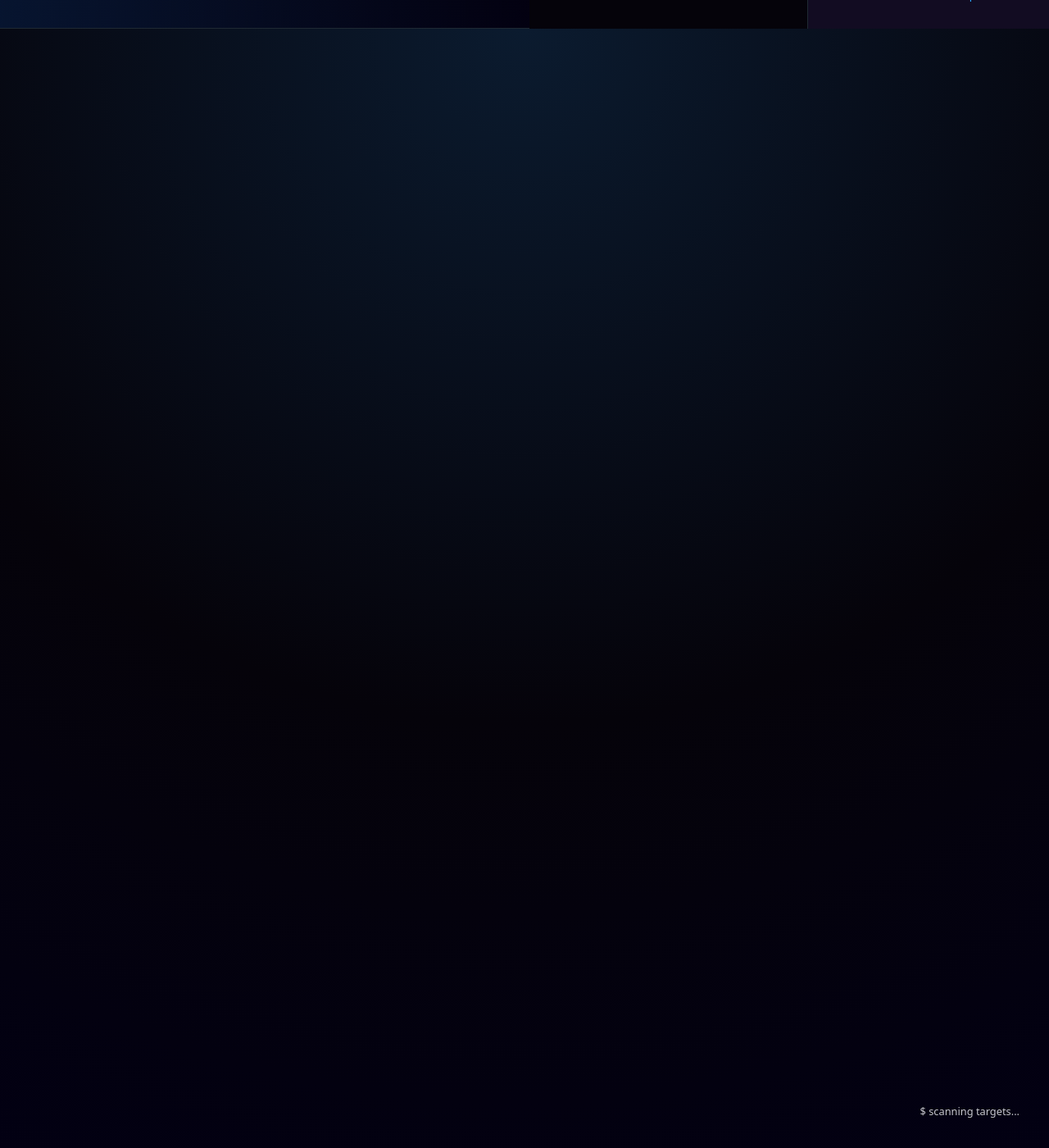
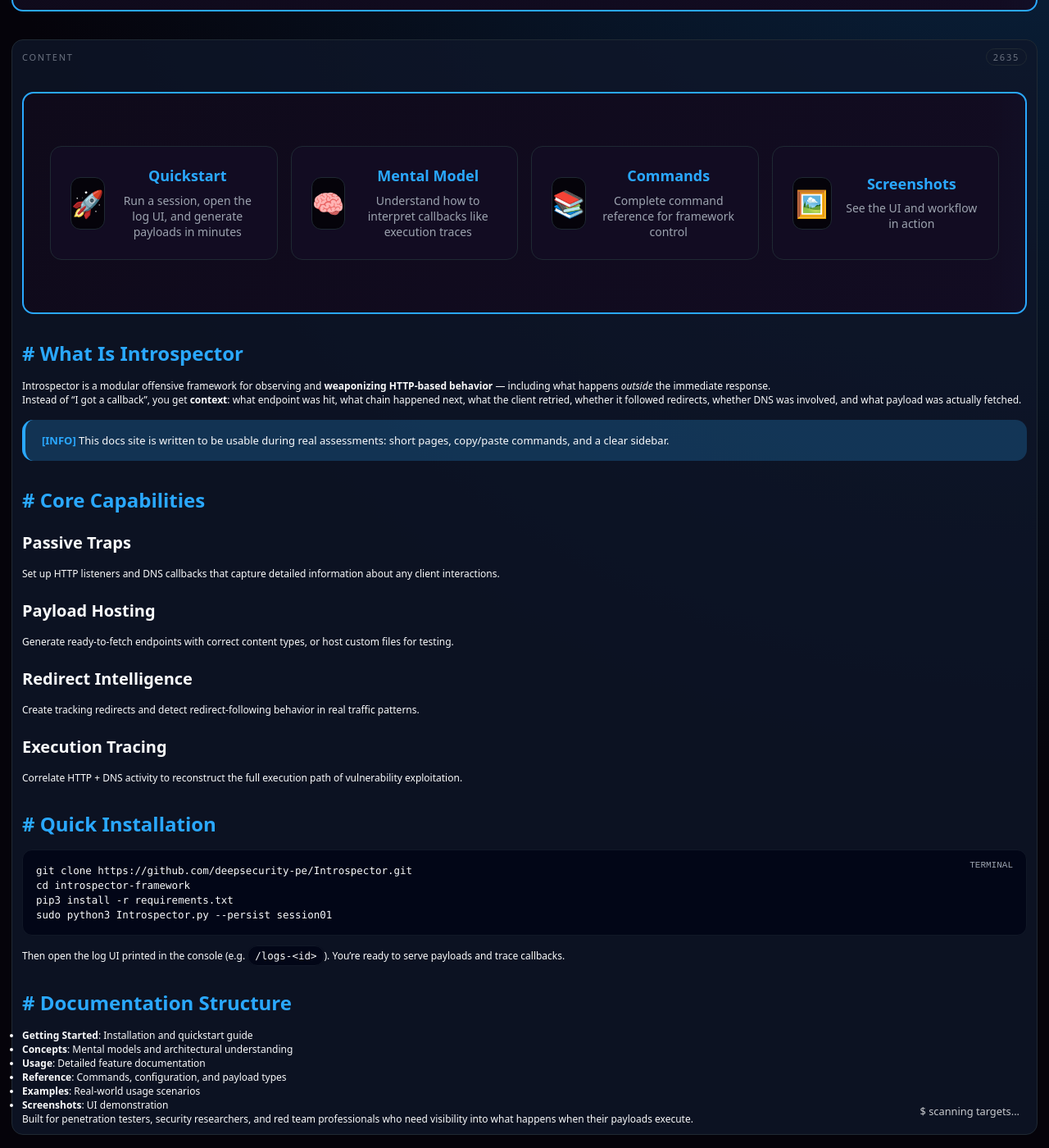
Before and after one commit to Dedal0/Introspector-Docs, a Jekyll site: the page built from index.md, in a window 1280 px wide and 1400 px high, scrolled down 1365 px. Shown: the whole window at 82% size. Built offline with Jekyll 4.4.1, drawn with Linux system fonts in a browser that asks for light colours; our own code applies the rules of GitHub Pages for plain Markdown files; some of the changed text lies outside the part shown.

Commit message:
Add files via upload

```diff
--- a/_includes/sidebar.html
+++ b/_includes/sidebar.html
@@ -1,53 +1,152 @@
 <div class="sidebar-section">
-  <h3 class="sidebar-title" data-icon="!">Getting Started</h3>
-  <ul class="sidebar-list">
-    <li><a href="{{ '/quickstart/' | relative_url }}" {% if page.url contains '/quickstart/' %}class="active"{% endif %}>Quickstart</a></li>
-    <li><a href="{{ '/installation/' | relative_url }}" {% if page.url contains '/installation/' %}class="active"{% endif %}>Installation</a></li>
-  </ul>
+  <div class="panel">
+    <div class="panel-header">Getting Started</div>
+    <div class="panel-body">
+      <div class="type-filter">
+        <span class="tag">Quick Start</span>
+      </div>
+      <div class="log-list">
+        <div class="log-item">
+          <div class="log-row-top">
+            <div class="log-top-row">
+              <div class="log-path">
+                <a href="{{ '/quickstart/' | relative_url }}" {% if page.url contains '/quickstart/' %}class="active"{% endif %}>
+                  🚀 Quickstart Guide
+                </a>
+              </div>
+            </div>
+            <div class="log-meta">
+              <span class="log-time">5 min read</span>
+            </div>
+          </div>
+        </div>
+
+        <div class="log-item">
+          <div class="log-row-top">
+            <div class="log-top-row">
+              <div class="log-path">
+                <a href="{{ '/installation/' | relative_url }}" {% if page.url contains '/installation/' %}class="active"{% endif %}>
+                  📦 Installation
+                </a>
+              </div>
+            </div>
+            <div class="log-meta">
+              <span class="log-time">3 min read</span>
+            </div>
+          </div>
+        </div>
+      </div>
+    </div>
+  </div>
 </div>
 
 <div class="sidebar-section">
-  <h3 class="sidebar-title" data-icon="#">Concepts</h3>
-  <ul class="sidebar-list">
-    <li><a href="{{ '/mental-model/' | relative_url }}" {% if page.url contains '/mental-model/' %}class="active"{% endif %}>Mental Model</a></li>
-    <li><a href="{{ '/execution-tracing/' | relative_url }}" {% if page.url contains '/execution-tracing/' %}class="active"{% endif %}>Execution Tracing</a></li>
-    <li><a href="{{ '/oob-architecture/' | relative_url }}" {% if page.url contains '/oob-architecture/' %}class="active"{% endif %}>OOB Architecture</a></li>
-  </ul>
+  <div class="panel">
+    <div class="panel-header">Concepts</div>
+    <div class="panel-body">
+      <div class="type-filter">
+        <span class="tag">Mental Models</span>
+      </div>
+      <div class="log-list">
+        <div class="log-item">
+          <div class="log-row-top">
+            <div class="log-top-row">
+              <div class="log-path">
+                <a href="{{ '/mental-model/' | relative_url }}" {% if page.url contains '/mental-model/' %}class="active"{% endif %}>
+                  🧠 Mental Model
+                </a>
+              </div>
+            </div>
+            <div class="log-meta">
+              <span class="log-time">8 min read</span>
+            </div>
+          </div>
+        </div>
+
+        <div class="log-item">
+          <div class="log-row-top">
+            <div class="log-top-row">
+              <div class="log-path">
+                <a href="{{ '/execution-tracing/' | relative_url }}" {% if page.url contains '/execution-tracing/' %}class="active"{% endif %}>
+                  🔍 Execution Tracing
+                </a>
+              </div>
+            </div>
+            <div class="log-meta">
+              <span class="log-time">6 min read</span>
+            </div>
+          </div>
+        </div>
+      </div>
+    </div>
+  </div>
 </div>
 
 <div class="sidebar-section">
-  <h3 class="sidebar-title" data-icon=">">Usage</h3>
-  <ul class="sidebar-list">
-    <li><a href="{{ '/payloads/' | relative_url }}" {% if page.url contains '/payloads/' %}class="active"{% endif %}>Payloads</a></li>
-    <li><a href="{{ '/redirects/' | relative_url }}" {% if page.url contains '/redirects/' %}class="active"{% endif %}>Redirects</a></li>
-    <li><a href="{{ '/dns-callbacks/' | relative_url }}" {% if page.url contains '/dns-callbacks/' %}class="active"{% endif %}>DNS Callbacks</a></li>
-    <li><a href="{{ '/hosted-files/' | relative_url }}" {% if page.url contains '/hosted-files/' %}class="active"{% endif %}>Hosted Files</a></li>
-    <li><a href="{{ '/listeners/' | relative_url }}" {% if page.url contains '/listeners/' %}class="active"{% endif %}>Listeners</a></li>
-    <li><a href="{{ '/scan-modules/' | relative_url }}" {% if page.url contains '/scan-modules/' %}class="active"{% endif %}>Scan Modules</a></li>
-  </ul>
+  <div class="panel">
+    <div class="panel-header">Usage</div>
+    <div class="panel-body">
+      <div class="type-filter">
+        <span class="tag">Features</span>
+      </div>
+      <div class="log-list">
+        <div class="log-item">
+          <div class="log-row-top">
+            <div class="log-top-row">
+              <div class="log-path">
+                <a href="{{ '/payloads/' | relative_url }}" {% if page.url contains '/payloads/' %}class="active"{% endif %}>
+                  🎯 Payloads
+                </a>
+              </div>
+            </div>
+            <div class="log-meta">
+              <span class="log-time">10 min read</span>
+            </div>
+          </div>
+        </div>
+
+        <div class="log-item">
+          <div class="log-row-top">
+            <div class="log-top-row">
+              <div class="log-path">
+                <a href="{{ '/redirects/' | relative_url }}" {% if page.url contains '/redirects/' %}class="active"{% endif %}>
+                  🔄 Redirects
+                </a>
+              </div>
+            </div>
+            <div class="log-meta">
+              <span class="log-time">8 min read</span>
+            </div>
+          </div>
+        </div>
+      </div>
+    </div>
+  </div>
 </div>
 
 <div class="sidebar-section">
-  <h3 class="sidebar-title" data-icon="@">Reference</h3>
-  <ul class="sidebar-list">
-    <li><a href="{{ '/commands/' | relative_url }}" {% if page.url contains '/commands/' %}class="active"{% endif %}>Commands</a></li>
-    <li><a href="{{ '/configuration/' | relative_url }}" {% if page.url contains '/configuration/' %}class="active"{% endif %}>Configuration</a></li>
-    <li><a href="{{ '/payloads/' | relative_url }}" {% if page.url contains '/payloads/' %}class="active"{% endif %}>Payload Types</a></li>
-  </ul>
+  <div class="panel">
+    <div class="panel-header">Reference</div>
+    <div class="panel-body">
+      <div class="type-filter">
+        <span class="tag">Commands</span>
+      </div>
+      <div class="log-list">
+        <div class="log-item">
+          <div class="log-row-top">
+            <div class="log-top-row">
+              <div class="log-path">
+                <a href="{{ '/commands/' | relative_url }}" {% if page.url contains '/commands/' %}class="active"{% endif %}>
+                  📚 Command Reference
+                </a>
+              </div>
+            </div>
+            <div class="log-meta">
+              <span class="log-time">15 min read</span>
+            </div>
+          </div>
+        </div>
+      </div>
+    </div>
+  </div>
 </div>
-
-<div class="sidebar-section">
-  <h3 class="sidebar-title" data-icon="$">Examples</h3>
-  <ul class="sidebar-list">
-    <li><a href="{{ '/redirect-following/' | relative_url }}" {% if page.url contains '/redirect-following/' %}class="active"{% endif %}>Redirect Following</a></li>
-    <li><a href="{{ '/blind-ssrf/' | relative_url }}" {% if page.url contains '/blind-ssrf/' %}class="active"{% endif %}>Blind SSRF</a></li>
-    <li><a href="{{ '/timeout-analysis/' | relative_url }}" {% if page.url contains '/timeout-analysis/' %}class="active"{% endif %}>Timeout Analysis</a></li>
-  </ul>
-</div>
-
-<div class="sidebar-section">
-  <h3 class="sidebar-title" data-icon="~">Screenshots</h3>
-  <ul class="sidebar-list">
-    <li><a href="{{ '/ui/' | relative_url }}" {% if page.url contains '/ui/' %}class="active"{% endif %}>UI Demo</a></li>
-  </ul>
-</div>
--- a/_layouts/default.html
+++ b/_layouts/default.html
@@ -10,43 +10,99 @@
   {% seo %}
 </head>
 <body>
-  <header class="site-header">
-    <div class="header-content">
-      <a href="{{ '/' | relative_url }}" class="site-title">
-        {{ site.title }}
-      </a>
-      <nav>
-        <ul class="main-nav">
-          <li class="nav-item"><a href="{{ '/quickstart/' | relative_url }}">Quickstart</a></li>
-          <li class="nav-item"><a href="{{ '/mental-model/' | relative_url }}">Concepts</a></li>
-          <li class="nav-item"><a href="{{ '/payloads/' | relative_url }}">Usage</a></li>
-          <li class="nav-item"><a href="{{ '/commands/' | relative_url }}">Reference</a></li>
-          <li class="nav-item"><a href="{{ '/redirect-following/' | relative_url }}">Examples</a></li>
-        </ul>
-      </nav>
+  <div class="app">
+    <div class="topbar">
+      <div class="topbar-left">
+        <div class="topbar-main">{{ site.title }}</div>
+        <div class="topbar-title">Documentation</div>
+      </div>
+      <div class="topbar-right">
+        <div class="host-box">
+          <span class="host-text">{{ site.url }}</span>
+        </div>
+        <button class="copy-btn" onclick="navigator.clipboard.writeText('{{ site.url }}')">Copy</button>
+        <div class="view-toggle">
+          <button class="icon-btn active">🔍</button>
+        </div>
+      </div>
     </div>
-  </header>
 
-  <div class="main-container">
-    <aside class="sidebar">
-      {% include sidebar.html %}
-    </aside>
+    <div class="layout">
+      <div class="sidebar">
+        <div class="sidebar-header">
+          <div class="sidebar-left">
+            <div class="tag">Navigation</div>
+          </div>
+          <div class="sidebar-right">
+            <button class="btn-small" onclick="toggleSidebar()">Collapse</button>
+          </div>
+        </div>
 
-    <main class="main-content">
-      {{ content }}
-    </main>
+        {% include sidebar.html %}
+      </div>
+
+      <div class="main">
+        <div class="main-header">
+          <div class="main-title">{% if page.title %}{{ page.title }}{% else %}Home{% endif %}</div>
+          <div class="main-sub">Execution-trace visibility for HTTP & DNS exploitation</div>
+          <div class="pill-right">
+            <div class="circle-small"></div>
+            <div class="badge-count">{{ site.posts | size }}</div>
+            <div class="tag">v1.0</div>
+          </div>
+        </div>
+
+        <div class="content">
+          {% if page.hero %}
+          <div class="hero">
+            {% if page.hero.buttons %}
+            <div class="button-grid">
+              {% for btn in page.hero.buttons %}
+              <a href="{{ btn.url }}" class="hacker-btn">
+                <div class="btn-icon">{{ btn.icon }}</div>
+                <div class="btn-content">
+                  <h3>{{ btn.text }}</h3>
+                  <p>{{ btn.description }}</p>
+                </div>
+              </a>
+              {% endfor %}
+            </div>
+            {% endif %}
+          </div>
+          {% endif %}
+
+          {% if page.title and page.show_title != false %}
+          <h1>{{ page.title }}</h1>
+          {% endif %}
+
+          {{ content }}
+        </div>
+      </div>
+    </div>
   </div>
 
-  <footer class="site-footer">
-    <div class="footer-content">
-      <p>&copy; {{ site.time | date: "%Y" }} {{ site.author }} - Introspector Framework</p>
-      <div class="footer-links">
-        <a href="https://github.com/deepsecurity-pe/Introspector">GitHub</a>
-        <a href="https://github.com/deepsecurity-pe/Introspector-Docs">Docs Repo</a>
-      </div>
-    </div>
-  </footer>
+  <div class="toast" id="toast">Welcome to Introspector Documentation</div>
 
   <script src="{{ '/assets/js/search.js' | relative_url }}"></script>
+  <script>
+    function toggleSidebar() {
+      const sidebar = document.querySelector('.sidebar');
+      sidebar.classList.toggle('collapsed');
+    }
+
+    function showToast(message) {
+      const toast = document.getElementById('toast');
+      toast.textContent = message;
+      toast.classList.add('show');
+      setTimeout(() => {
+        toast.classList.remove('show');
+      }, 3000);
+    }
+
+    // Welcome message
+    setTimeout(() => {
+      showToast('Ready to hack... 🎯');
+    }, 1000);
+  </script>
 </body>
 </html>
--- a/_layouts/page.html
+++ b/_layouts/page.html
@@ -2,19 +2,34 @@
 layout: default
 ---
 
-{% if page.title and page.show_title != false %}
-<h1>{{ page.title }}</h1>
-{% endif %}
+<div class="panel">
+  <div class="panel-header">
+    <span>Content</span>
+    <div class="badge-count">{{ content | size }}</div>
+  </div>
+  <div class="panel-body">
+    {% if page.hero %}
+    <div class="hero">
+      {% if page.hero.buttons %}
+      <div class="button-grid">
+        {% for btn in page.hero.buttons %}
+        <a href="{{ btn.url }}" class="hacker-btn">
+          <div class="btn-icon">{{ btn.icon }}</div>
+          <div class="btn-content">
+            <h3>{{ btn.text }}</h3>
+            <p>{{ btn.description }}</p>
+          </div>
+        </a>
+        {% endfor %}
+      </div>
+      {% endif %}
+    </div>
+    {% endif %}
 
-{{ content }}
+    {% if page.title and page.show_title != false %}
+    <h1>{{ page.title }}</h1>
+    {% endif %}
 
-{% if page.navigation %}
-<div class="card-grid">
-  {% for nav_item in page.navigation %}
-  <div class="card">
-    <h3><a href="{{ nav_item.url }}">{{ nav_item.title }}</a></h3>
-    <p>{{ nav_item.description }}</p>
+    {{ content }}
   </div>
-  {% endfor %}
 </div>
-{% endif %}
```
